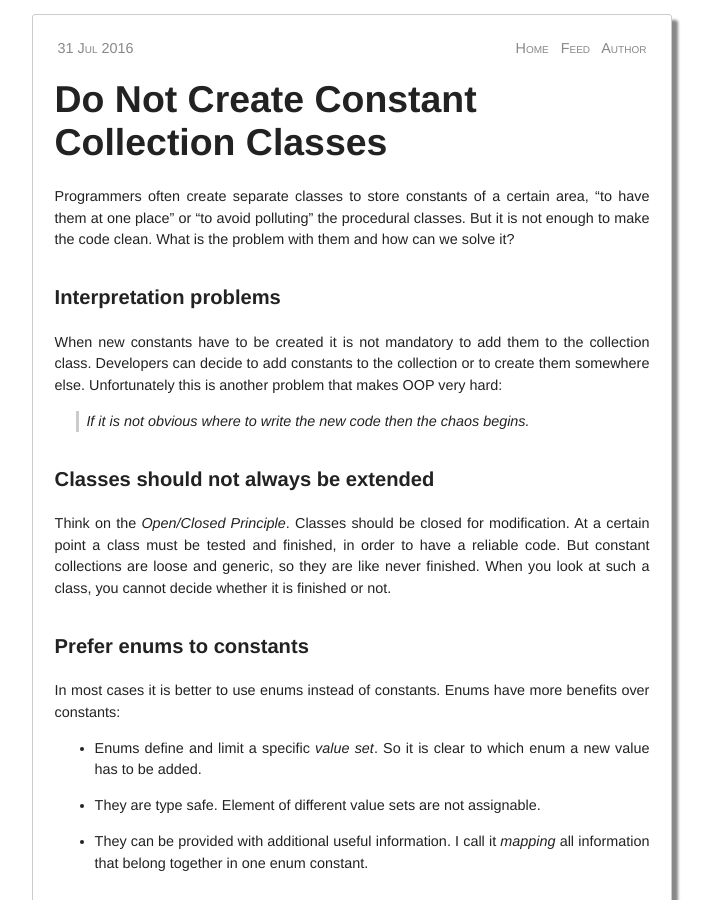
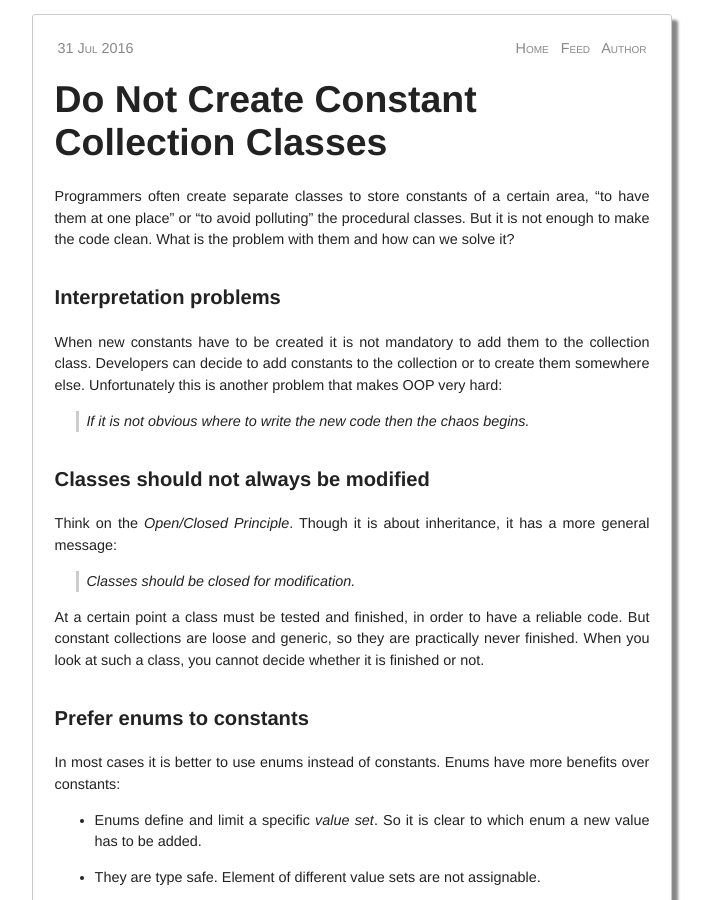
Before and after one commit to woj-tek/petozoltan.github.io, a Jekyll site: the page built from _posts/2016-07-31-do-not-create-constant-collection-classes.md, in a window 1280 px wide and 900 px high. Shown: the whole window, without its empty margins (288-999 px from the left). Built offline with Jekyll 4.4.1, drawn with Linux system fonts in a browser that asks for light colours; some of the changed text lies outside the part shown.

Commit message:
Update 2016-07-31-do-not-create-constant-collection-classes.md

````diff
--- a/_posts/2016-07-31-do-not-create-constant-collection-classes.md
+++ b/_posts/2016-07-31-do-not-create-constant-collection-classes.md
@@ -12,9 +12,13 @@
 
 > If it is not obvious where to write the new code then the chaos begins.
 
-### Classes should not always be extended
+### Classes should not always be modified
 
-Think on the _Open/Closed Principle_. Classes should be closed for modification. At a certain point a class must be tested and finished, in order to have a reliable code. But constant collections are loose and generic, so they are like never finished. When you look at such a class, you cannot decide whether it is finished or not.
+Think on the _Open/Closed Principle_. Though it is about inheritance, it has a more general message:
+
+> Classes should be closed for modification.
+
+At a certain point a class must be tested and finished, in order to have a reliable code. But constant collections are loose and generic, so they are practically never finished. When you look at such a class, you cannot decide whether it is finished or not.
 
 ### Prefer enums to constants
 
@@ -168,6 +172,10 @@
 }
 ```
 
+### Do not mix constants with procedures
+
+When a set of public constants are written in a class that also contains public procedures, it will lead to the situation, that the class frequently changes only because of the constants.
+
 ### Avoid other type of collection classes
 
 Of course, constants are only one example. But developers also create classes that hold a collection of independent or loosely coupled _methods_. The most common example is a _service_.
````
Also changed, not shown: other parts of _posts/2016-07-31-do-not-create-constant-collection-classes.md (+3 -3 lines).
